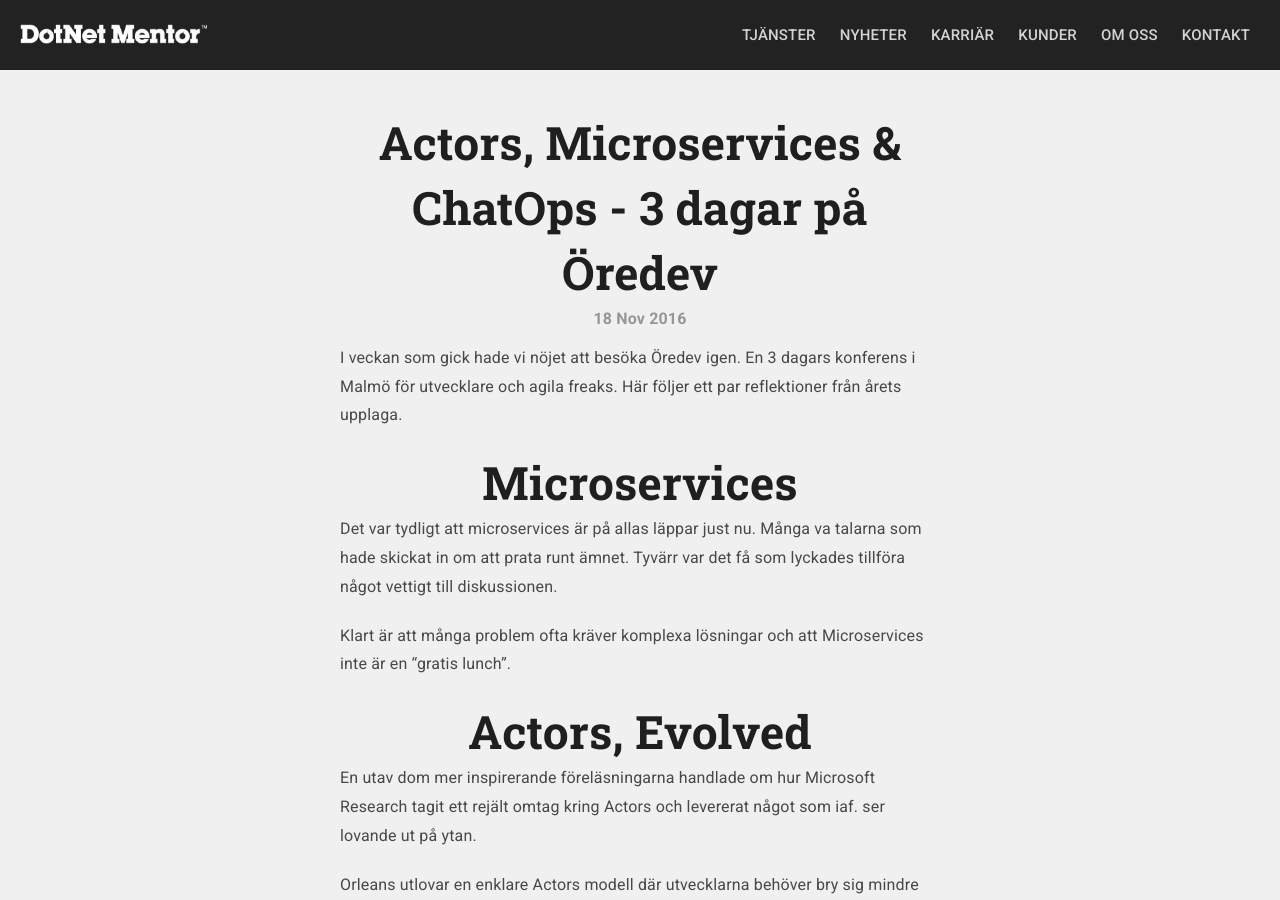
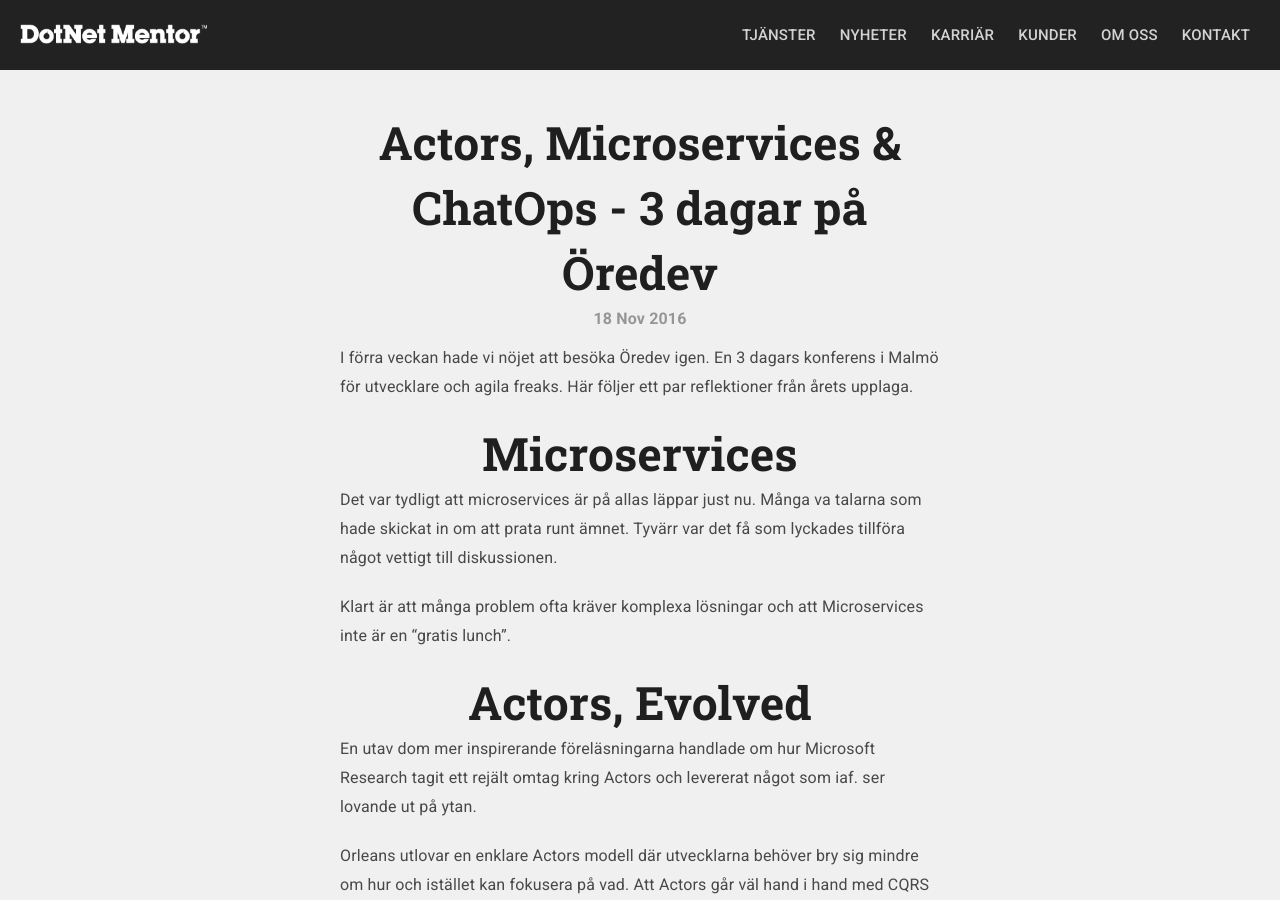
Before and after one commit to dotnetmentor/dotnetmentor-website, a Jekyll site: the page built from _posts/2016-11-18-3-dagar-pa-oredev.md, in a window 1280 px wide and 900 px high. Built offline with Jekyll 4.4.1, drawn with Linux system fonts in a browser that asks for light colours.

Commit message:
- Fixed stuff in Öredev post.

```diff
--- a/_posts/2016-11-18-3-dagar-pa-oredev.md
+++ b/_posts/2016-11-18-3-dagar-pa-oredev.md
@@ -3,7 +3,7 @@
 title: "Actors, Microservices & ChatOps - 3 dagar på Öredev"
 date: 2016-11-18
 ---
-I veckan som gick hade vi nöjet att besöka Öredev igen. En 3 dagars konferens i Malmö för utvecklare och agila freaks. Här följer ett par reflektioner från årets upplaga.
+I förra veckan hade vi nöjet att besöka Öredev igen. En 3 dagars konferens i Malmö för utvecklare och agila freaks. Här följer ett par reflektioner från årets upplaga.
 
 <!--more-->
 
```
